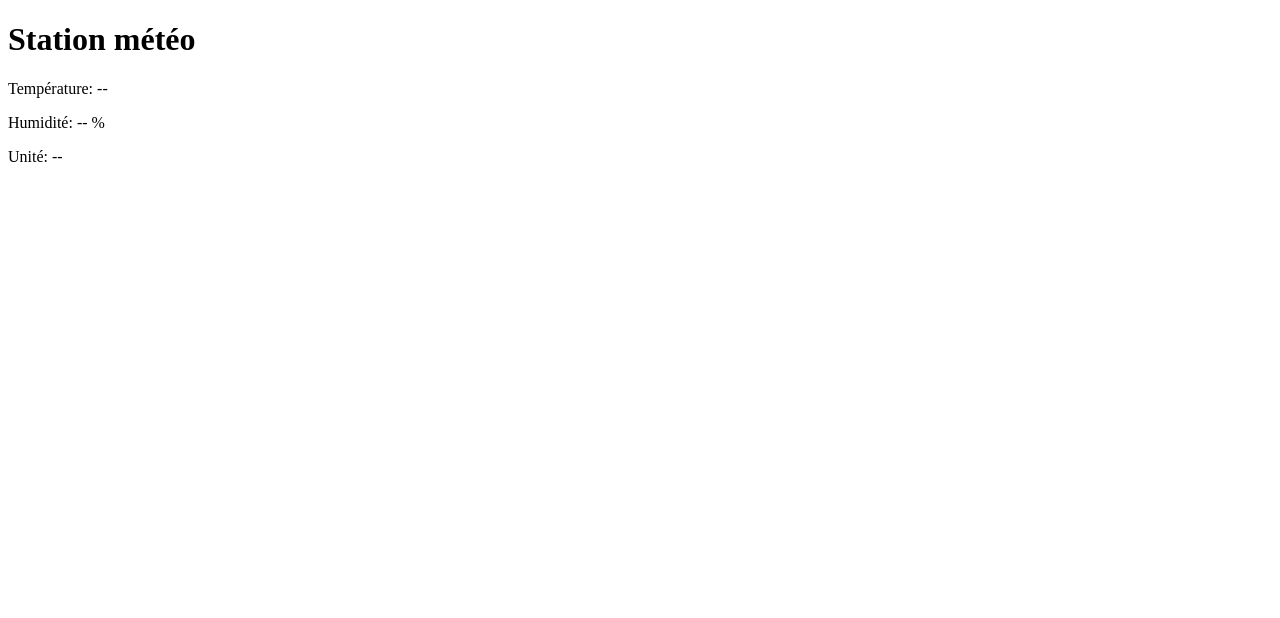
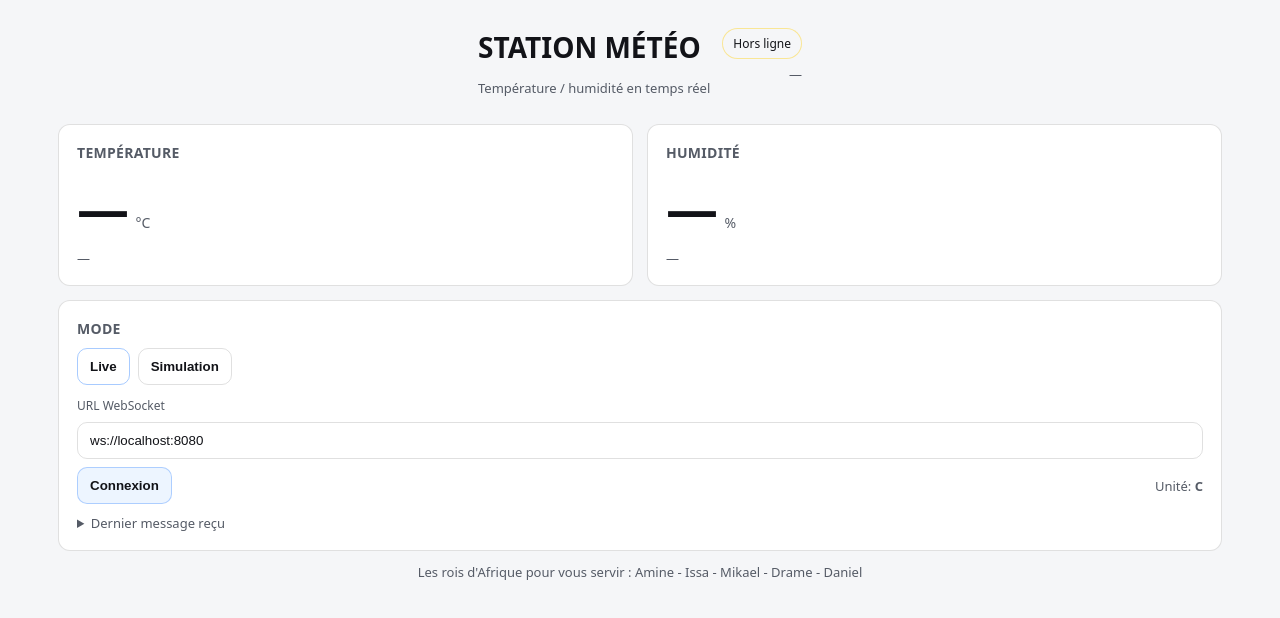
Before and after one commit to ABBESAmine/TP-Station-Meteo, a plain HTML site: page frontend/index.html in a window 1280 px wide. Drawn offline with Linux system fonts and the light colour scheme.

Commit message:
feat(frontend): ajout interface web, (index,app,style)

```diff
--- /dev/null
+++ b/frontend/app.js
@@ -0,0 +1,311 @@
+const $ = (selector) => {
+  const el = document.querySelector(selector);
+  if (!el) throw new Error(`Missing element: ${selector}`);
+  return el;
+};
+
+const statusText = $("#statusText");
+const lastUpdate = $("#lastUpdate");
+
+const tempValue = $("#tempValue");
+const tempUnit = $("#tempUnit");
+const tempMeta = $("#tempMeta");
+const humValue = $("#humValue");
+const humMeta = $("#humMeta");
+const unitPill = $("#unitPill");
+const payloadEl = $("#payload");
+
+const modeLiveBtn = $("#modeLive");
+const modeSimBtn = $("#modeSim");
+const liveControls = $("#liveControls");
+const simControls = $("#simControls");
+
+const wsUrlInput = $("#wsUrl");
+const connectBtn = $("#connectBtn");
+
+const simToggleBtn = $("#simToggle");
+const simUnitBtn = $("#simUnit");
+const simRateInput = $("#simRate");
+const simRateLabel = $("#simRateLabel");
+
+const STORAGE_KEY = "tp-station-meteo-ui:v2";
+
+const clamp = (n, min, max) => Math.min(max, Math.max(min, n));
+const round1 = (n) => Math.round(n * 10) / 10;
+const nowText = () => new Date().toLocaleString("fr-FR", { hour12: false });
+const cToF = (c) => (c * 9) / 5 + 32;
+const fToC = (f) => ((f - 32) * 5) / 9;
+
+const parseUnit = (raw) => {
+  if (!raw) return null;
+  const s = String(raw).trim().toUpperCase();
+  if (s === "C" || s === "°C") return "C";
+  if (s === "F" || s === "°F") return "F";
+  return null;
+};
+
+const tryParseJson = (maybeJson) => {
+  if (typeof maybeJson !== "string") return null;
+  try {
+    return JSON.parse(maybeJson);
+  } catch {
+    return null;
+  }
+};
+
+const normalizeMessage = (data) => {
+  const root = typeof data === "string" ? tryParseJson(data) : data;
+  if (!root || typeof root !== "object") return null;
+
+  let obj = root;
+  if (typeof root.payload === "string") {
+    const p = tryParseJson(root.payload);
+    if (p && typeof p === "object") obj = p;
+  }
+
+  const t = obj.temperature ?? obj.temp ?? obj.t;
+  const h = obj.humidity ?? obj.hum ?? obj.h;
+  const unit = parseUnit(obj.unit ?? obj.u ?? obj.mode);
+
+  const temperature = Number.isFinite(Number(t)) ? Number(t) : null;
+  const humidity = Number.isFinite(Number(h)) ? Number(h) : null;
+
+  if (temperature == null && humidity == null && !unit) return null;
+  return { temperature, humidity, unit, raw: obj };
+};
+
+const state = {
+  mode: "live",
+  wsUrl: "ws://localhost:8080",
+  ws: null,
+  connected: false,
+  simTimer: null,
+  simRunning: false,
+  simRateMs: 1000,
+  unit: "C",
+  lastTempC: null,
+  lastHum: null
+};
+
+const loadState = () => {
+  try {
+    const saved = JSON.parse(localStorage.getItem(STORAGE_KEY) || "{}");
+    if (saved.wsUrl) state.wsUrl = String(saved.wsUrl);
+    if (saved.mode === "live" || saved.mode === "sim") state.mode = saved.mode;
+    if (Number.isFinite(saved.simRateMs)) state.simRateMs = clamp(saved.simRateMs, 500, 5000);
+  } catch {}
+};
+
+const saveState = () => {
+  localStorage.setItem(
+    STORAGE_KEY,
+    JSON.stringify({
+      wsUrl: state.wsUrl,
+      mode: state.mode,
+      simRateMs: state.simRateMs
+    })
+  );
+};
+
+const setStatus = (kind, text) => {
+  statusText.classList.toggle("ok", kind === "ok");
+  statusText.classList.toggle("warn", kind === "warn");
+  statusText.classList.toggle("bad", kind === "bad");
+  statusText.textContent = text;
+};
+
+const render = () => {
+  unitPill.textContent = state.unit;
+
+  if (state.lastTempC == null) {
+    tempValue.textContent = "—";
+    tempUnit.textContent = "°C";
+    tempMeta.textContent = "—";
+  } else {
+    const shown = state.unit === "C" ? state.lastTempC : cToF(state.lastTempC);
+    const other = state.unit === "C" ? cToF(state.lastTempC) : state.lastTempC;
+    tempValue.textContent = String(round1(shown));
+    tempUnit.textContent = state.unit === "C" ? "°C" : "°F";
+    tempMeta.textContent = `(${round1(other)} ${state.unit === "C" ? "°F" : "°C"})`;
+  }
+
+  if (state.lastHum == null) {
+    humValue.textContent = "—";
+    humMeta.textContent = "—";
+  } else {
+    const clamped = clamp(state.lastHum, 0, 100);
+    humValue.textContent = String(round1(clamped));
+    humMeta.textContent = clamped < 30 ? "sec" : clamped < 60 ? "ok" : "humide";
+  }
+};
+
+const applyMessage = (m) => {
+  if (!m) return;
+  payloadEl.textContent = JSON.stringify(m.raw, null, 2);
+
+  if (m.unit) state.unit = m.unit;
+
+  if (m.temperature != null) {
+    const unitForTemp = m.unit ?? state.unit;
+    state.lastTempC = unitForTemp === "F" ? fToC(m.temperature) : m.temperature;
+  }
+  if (m.humidity != null) state.lastHum = m.humidity;
+
+  lastUpdate.textContent = nowText();
+  render();
+};
+
+const disconnectWs = () => {
+  if (state.ws) {
+    try {
+      state.ws.close();
+    } catch {}
+  }
+  state.ws = null;
+  state.connected = false;
+  connectBtn.textContent = "Connexion";
+  setStatus("warn", "Hors ligne");
+};
+
+const connectWs = () => {
+  disconnectWs();
+  state.wsUrl = wsUrlInput.value.trim() || state.wsUrl;
+  wsUrlInput.value = state.wsUrl;
+  saveState();
+
+  let ws;
+  try {
+    ws = new WebSocket(state.wsUrl);
+  } catch {
+    setStatus("bad", "URL invalide");
+    return;
+  }
+
+  state.ws = ws;
+  connectBtn.textContent = "Déconnexion";
+  setStatus("warn", "Connexion…");
+
+  ws.addEventListener("open", () => {
+    state.connected = true;
+    setStatus("ok", "Connecté");
+  });
+
+  ws.addEventListener("close", () => {
+    disconnectWs();
+  });
+
+  ws.addEventListener("error", () => {
+    setStatus("bad", "Erreur");
+  });
+
+  ws.addEventListener("message", (ev) => {
+    const m = normalizeMessage(ev.data);
+    if (m) applyMessage(m);
+  });
+};
+
+const stopSim = () => {
+  if (state.simTimer) clearInterval(state.simTimer);
+  state.simTimer = null;
+  state.simRunning = false;
+  simToggleBtn.textContent = "Démarrer";
+};
+
+const randomWalk = (value, delta, min, max) => {
+  const next = value + (Math.random() * 2 - 1) * delta;
+  return clamp(next, min, max);
+};
+
+const simTick = () => {
+  const baseTempC = state.lastTempC ?? 21;
+  const baseHum = state.lastHum ?? 45;
+
+  const tempC = randomWalk(baseTempC, 0.3, 16, 30);
+  const hum = randomWalk(baseHum, 1.2, 25, 80);
+
+  const outTemp = state.unit === "C" ? tempC : cToF(tempC);
+  applyMessage({
+    temperature: round1(outTemp),
+    humidity: round1(hum),
+    unit: state.unit,
+    raw: {
+      temperature: round1(outTemp),
+      humidity: round1(hum),
+      unit: state.unit,
+      simulation: true
+    }
+  });
+};
+
+const startSim = () => {
+  stopSim();
+  disconnectWs();
+  state.simRunning = true;
+  simToggleBtn.textContent = "Arrêter";
+  setStatus("ok", "Simulation");
+  simTick();
+  state.simTimer = setInterval(simTick, state.simRateMs);
+};
+
+const setMode = (mode) => {
+  state.mode = mode;
+  saveState();
+
+  const live = mode === "live";
+  modeLiveBtn.classList.toggle("isActive", live);
+  modeSimBtn.classList.toggle("isActive", !live);
+  liveControls.classList.toggle("hidden", !live);
+  simControls.classList.toggle("hidden", live);
+
+  if (live) {
+    stopSim();
+    setStatus(state.connected ? "ok" : "warn", state.connected ? "Connecté" : "Hors ligne");
+  } else {
+    disconnectWs();
+    setStatus("ok", state.simRunning ? "Simulation" : "Simulation prête");
+  }
+};
+
+const init = () => {
+  loadState();
+
+  wsUrlInput.value = state.wsUrl;
+  simRateInput.value = String(state.simRateMs);
+  simRateLabel.textContent = String(state.simRateMs);
+
+  connectBtn.addEventListener("click", () => {
+    if (state.ws) disconnectWs();
+    else connectWs();
+  });
+
+  modeLiveBtn.addEventListener("click", () => setMode("live"));
+  modeSimBtn.addEventListener("click", () => setMode("sim"));
+
+  simRateInput.addEventListener("input", () => {
+    state.simRateMs = clamp(Number(simRateInput.value), 500, 5000);
+    simRateLabel.textContent = String(state.simRateMs);
+    saveState();
+    if (state.simRunning) startSim();
+  });
+
+  simToggleBtn.addEventListener("click", () => {
+    if (state.simRunning) {
+      stopSim();
+      setStatus("ok", "Simulation prête");
+    } else {
+      startSim();
+    }
+  });
+
+  simUnitBtn.addEventListener("click", () => {
+    state.unit = state.unit === "C" ? "F" : "C";
+    render();
+    if (state.simRunning) simTick();
+  });
+
+  render();
+  setMode(state.mode);
+  setStatus("warn", "Hors ligne");
+};
+
+init();
--- a/frontend/index.html
+++ b/frontend/index.html
@@ -4,12 +4,79 @@
   <meta charset="UTF-8">
   <meta name="viewport" content="width=device-width, initial-scale=1.0">
   <title>Station météo</title>
+  <meta name="color-scheme" content="dark light">
+  <meta name="description" content="Station météo connectée — température et humidité en temps réel.">
+  <link rel="stylesheet" href="./styles.css">
 </head>
 <body>
-  <h1>Station météo</h1>
-  <p>Température: <span id="temp">--</span></p>
-  <p>Humidité: <span id="humidity">--</span> %</p>
-  <p>Unité: <span id="unit">--</span></p>
-  <!-- TODO: connexion WebSocket, affichage temps réel -->
+  <div class="container">
+    <header class="header">
+      <div>
+        <h1>STATION MÉTÉO</h1>
+        <p class="small">Température / humidité en temps réel</p>
+      </div>
+      <div class="status">
+        <span class="badge" id="statusText">Hors ligne</span>
+        <span class="small" id="lastUpdate">—</span>
+      </div>
+    </header>
+
+    <main class="grid">
+      <section class="card">
+        <h2>Température</h2>
+        <div class="value">
+          <span class="number" id="tempValue">—</span>
+          <span class="unit" id="tempUnit">°C</span>
+        </div>
+        <div class="small" id="tempMeta">—</div>
+      </section>
+
+      <section class="card">
+        <h2>Humidité</h2>
+        <div class="value">
+          <span class="number" id="humValue">—</span>
+          <span class="unit">%</span>
+        </div>
+        <div class="small" id="humMeta">—</div>
+      </section>
+
+      <section class="card">
+        <h2>Mode</h2>
+        <div class="tabs">
+          <button id="modeLive" class="tab isActive" type="button">Live</button>
+          <button id="modeSim" class="tab" type="button">Simulation</button>
+        </div>
+
+        <div id="liveControls" class="block">
+          <label class="label" for="wsUrl">URL WebSocket</label>
+          <input class="input" id="wsUrl" type="url" spellcheck="false" inputmode="url" placeholder="ws://localhost:8080" />
+          <div class="row">
+            <button class="btn" id="connectBtn" type="button">Connexion</button>
+            <span class="small">Unité: <strong id="unitPill">—</strong></span>
+          </div>
+        </div>
+
+        <div id="simControls" class="block hidden">
+          <div class="row">
+            <button class="btn" id="simToggle" type="button">Démarrer</button>
+            <button class="btn secondary" id="simUnit" type="button">Basculer °C/°F</button>
+          </div>
+          <label class="label" for="simRate">Fréquence: <span id="simRateLabel">1000</span> ms</label>
+          <input class="input" id="simRate" type="range" min="500" max="5000" step="100" value="1000" />
+        </div>
+
+        <details class="details">
+          <summary>Dernier message reçu</summary>
+          <pre class="payload" id="payload">—</pre>
+        </details>
+      </section>
+    </main>
+
+    <footer class="footer small">
+      Les rois d'Afrique pour vous servir : Amine - Issa - Mikael - Drame - Daniel
+    </footer>
+  </div>
+
+  <script type="module" src="./app.js"></script>
 </body>
 </html>
--- /dev/null
+++ b/frontend/styles.css
@@ -0,0 +1,205 @@
+:root {
+  --bg: #0f1115;
+  --card: #171a21;
+  --text: #e8e8ea;
+  --muted: #a5a5ad;
+  --border: rgba(255, 255, 255, 0.12);
+  --accent: #6ea8ff;
+  --ok: #37d67a;
+  --warn: #ffcc00;
+  --bad: #ff5a6d;
+}
+
+@media (prefers-color-scheme: light) {
+  :root {
+    --bg: #f5f6f8;
+    --card: #ffffff;
+    --text: #121318;
+    --muted: #555b66;
+    --border: rgba(0, 0, 0, 0.12);
+    --accent: #2f6fff;
+    --ok: #0b7a4d;
+    --warn: #b88600;
+    --bad: #c6364a;
+  }
+}
+
+* { box-sizing: border-box; }
+body {
+  margin: 0;
+  font-family: system-ui, -apple-system, Segoe UI, Roboto, Arial, sans-serif;
+  background: var(--bg);
+  color: var(--text);
+}
+
+.container {
+  max-width: 1200px;
+  margin: 0 auto;
+  padding: 28px 18px 20px;
+}
+
+h1 {
+  margin: 0 0 6px;
+  font-size: 28px;
+}
+
+h2 {
+  margin: 0 0 10px;
+  font-size: 14px;
+  color: var(--muted);
+  font-weight: 600;
+  text-transform: uppercase;
+  letter-spacing: 0.02em;
+}
+
+.small {
+  font-size: 13px;
+  color: var(--muted);
+}
+
+.header {
+  display: flex;
+  justify-content: center;
+  align-items: flex-start;
+  gap: 12px;
+  margin-bottom: 14px;
+}
+
+.status {
+  display: flex;
+  flex-direction: column;
+  align-items: flex-end;
+  gap: 6px;
+}
+
+.badge {
+  display: inline-block;
+  padding: 6px 10px;
+  border-radius: 999px;
+  border: 1px solid var(--border);
+  background: rgba(255, 255, 255, 0.06);
+  font-size: 12px;
+}
+
+.badge.ok { border-color: rgba(55, 214, 122, 0.4); }
+.badge.warn { border-color: rgba(255, 204, 0, 0.4); }
+.badge.bad { border-color: rgba(255, 90, 109, 0.45); }
+
+.grid {
+  display: grid;
+  grid-template-columns: 1fr;
+  gap: 14px;
+}
+
+@media (min-width: 880px) {
+  .grid { grid-template-columns: 1fr 1fr; }
+  .grid .card:last-child { grid-column: 1 / -1; }
+}
+
+.card {
+  background: var(--card);
+  border: 1px solid var(--border);
+  border-radius: 12px;
+  padding: 18px;
+}
+
+.value {
+  display: flex;
+  align-items: baseline;
+  gap: 8px;
+  margin-bottom: 6px;
+}
+
+.number {
+  font-size: 52px;
+  font-weight: 700;
+  letter-spacing: -0.03em;
+}
+
+.unit {
+  font-size: 14px;
+  color: var(--muted);
+}
+
+.tabs {
+  display: flex;
+  gap: 8px;
+  margin-bottom: 12px;
+}
+
+.tab {
+  border: 1px solid var(--border);
+  background: transparent;
+  color: var(--text);
+  padding: 10px 12px;
+  border-radius: 10px;
+  cursor: pointer;
+  font-weight: 600;
+}
+
+.tab.isActive {
+  border-color: rgba(110, 168, 255, 0.6);
+}
+
+.block {
+  display: grid;
+  gap: 8px;
+  margin-bottom: 10px;
+}
+
+.hidden { display: none; }
+
+.label { font-size: 12px; color: var(--muted); }
+
+.input {
+  width: 100%;
+  padding: 10px 12px;
+  border-radius: 10px;
+  border: 1px solid var(--border);
+  background: transparent;
+  color: var(--text);
+}
+
+.row {
+  display: flex;
+  align-items: center;
+  gap: 10px;
+  justify-content: space-between;
+}
+
+.btn {
+  border: 1px solid rgba(110, 168, 255, 0.5);
+  background: rgba(110, 168, 255, 0.12);
+  color: var(--text);
+  padding: 10px 12px;
+  border-radius: 10px;
+  cursor: pointer;
+  font-weight: 700;
+}
+
+.btn.secondary {
+  border-color: var(--border);
+  background: rgba(255, 255, 255, 0.06);
+  font-weight: 600;
+}
+
+.details summary {
+  cursor: pointer;
+  color: var(--muted);
+  font-size: 13px;
+}
+
+.payload {
+  margin: 8px 0 0;
+  padding: 10px;
+  border: 1px solid var(--border);
+  border-radius: 10px;
+  overflow: auto;
+  max-height: 220px;
+  font-size: 12px;
+}
+
+.footer {
+  margin-top: 12px;
+  text-align: center;
+}
```
